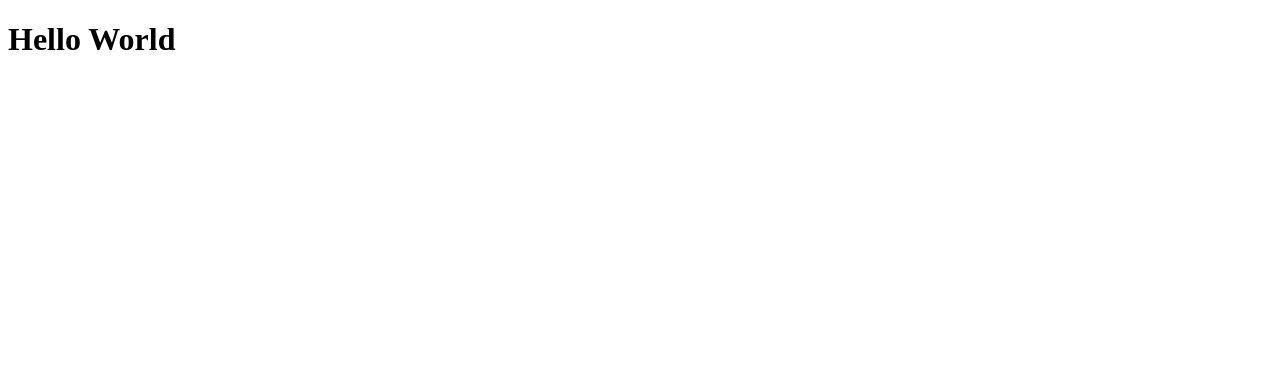
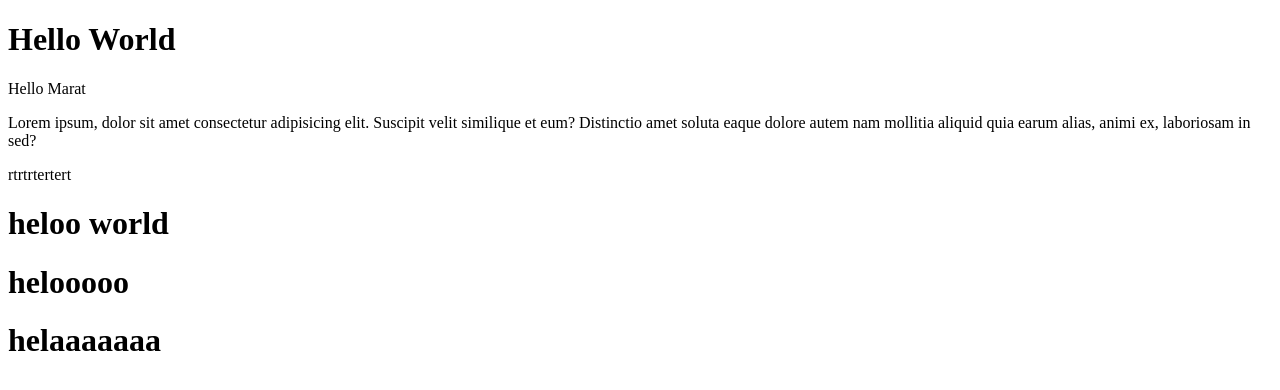
Before and after one commit to Ruslan-1986/git_practic, a plain HTML site: page index.html in a window 1280 px wide. Drawn offline with Linux system fonts and the light colour scheme.

Commit message:
add text

```diff
--- a/index.html
+++ b/index.html
@@ -8,6 +8,12 @@
 </head>
 <body>
     <h1>Hello World</h1>
+    <p>Hello Marat</p>
+    <p>Lorem ipsum, dolor sit amet consectetur adipisicing elit. Suscipit velit similique et eum? Distinctio amet soluta eaque dolore autem nam mollitia aliquid quia earum alias, animi ex, laboriosam in sed?</p>
+    <p>rtrtrtertert</p>
+    <h1>heloo world</h1>
+    <h1>helooooo</h1>
+    <h1>helaaaaaaa</h1>
 
 </body>
 </html>
```
Also changed, not shown: git le/index.html (deleted).
